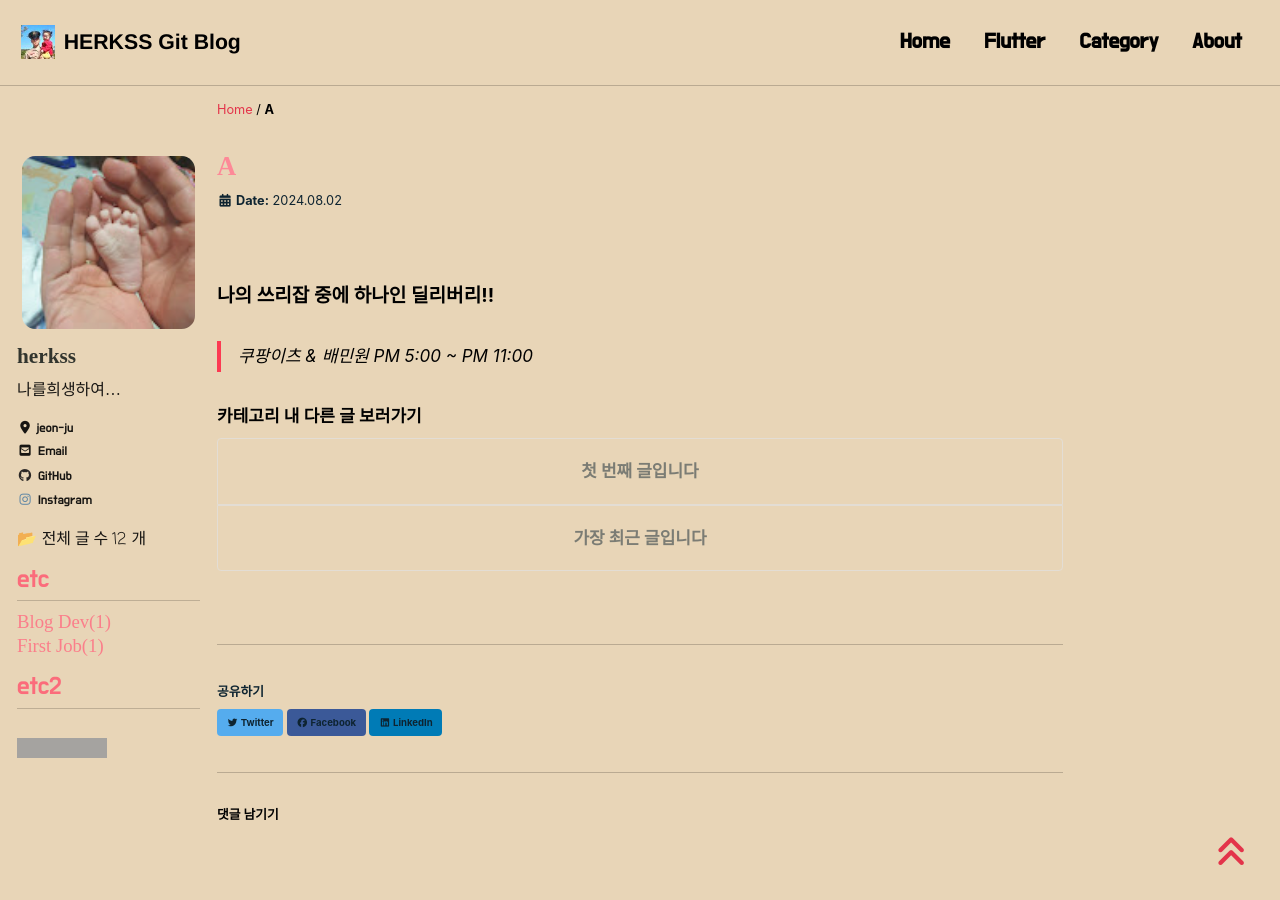
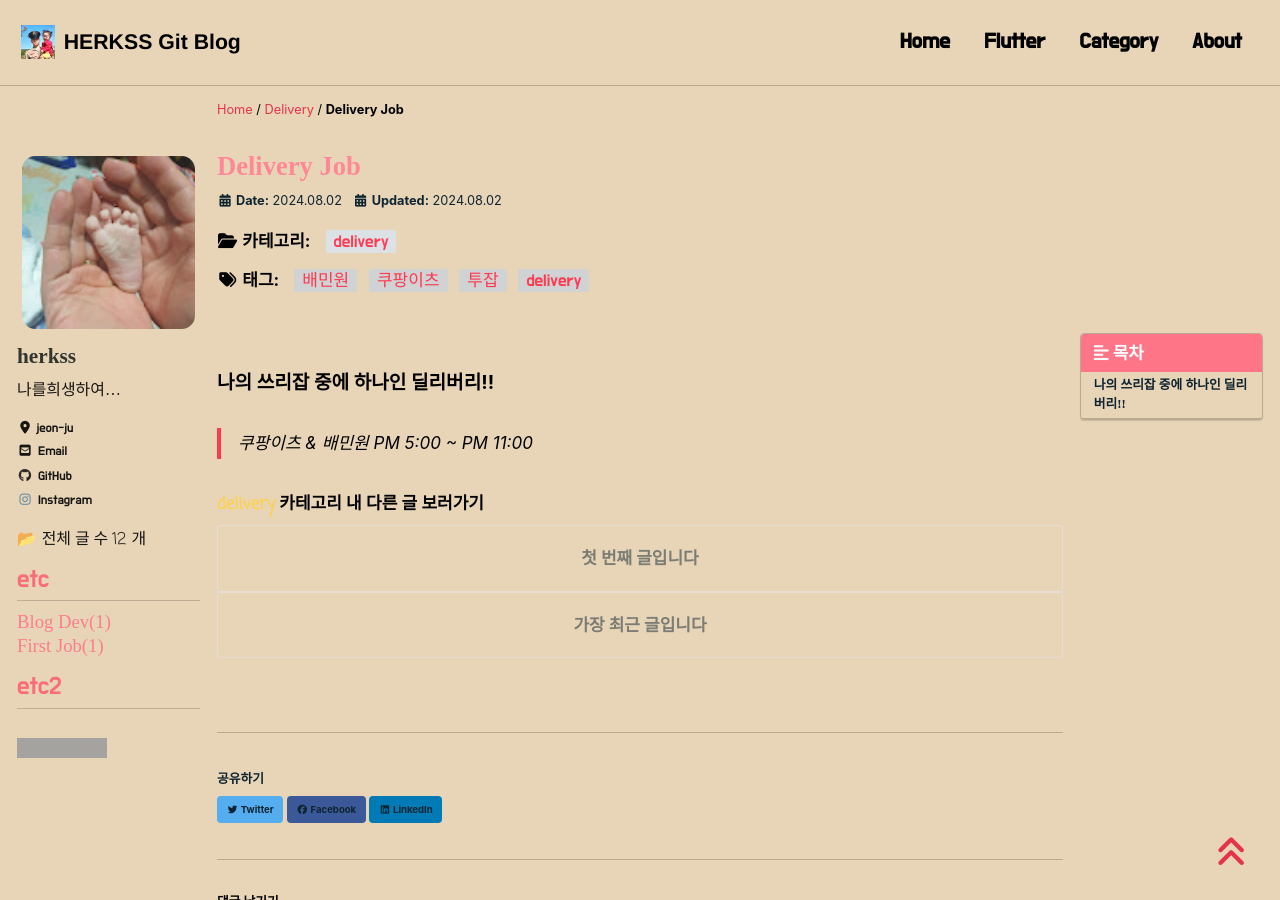
Before and after one commit to herkss/herkss.github.io, a Jekyll site: the page built from _posts/delivery/2024-08-02-a.md, in a window 1280 px wide and 900 px high. Built offline with Jekyll 4.4.1, drawn with Linux system fonts in a browser that asks for light colours; cached includes are drawn as plain includes; nearby versions of some CDN libraries; some web fonts are replaced; comment, search, counter and statistics services are not loaded; grey boxes are pictures that could not be loaded.

Commit message:
Update 2024-08-02-a.md

```diff
--- a/_posts/delivery/2024-08-02-a.md
+++ b/_posts/delivery/2024-08-02-a.md
@@ -1,3 +1,20 @@
+---
+title:  "Delivery Job"
+excerpt: "퇴근후 배달"
+
+categories:
+  - delivery
+tags:
+  - [delivery, 투잡, 쿠팡이츠, 배민원]
+
+toc: true
+toc_sticky: true
+
+date: 2024-08-02
+last_modified_at: 2024-08-02
+
+---
+
 ### 나의 쓰리잡 중에 하나인 딜리버리!!
 
 > 쿠팡이츠 & 배민원
```
